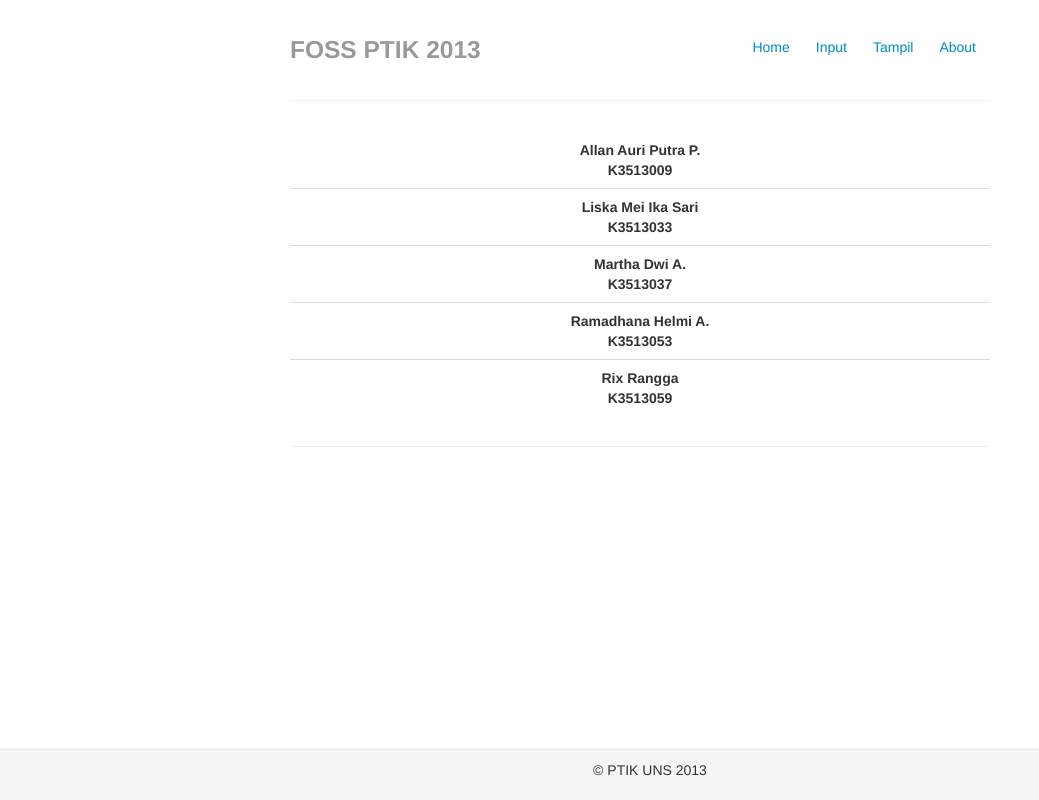
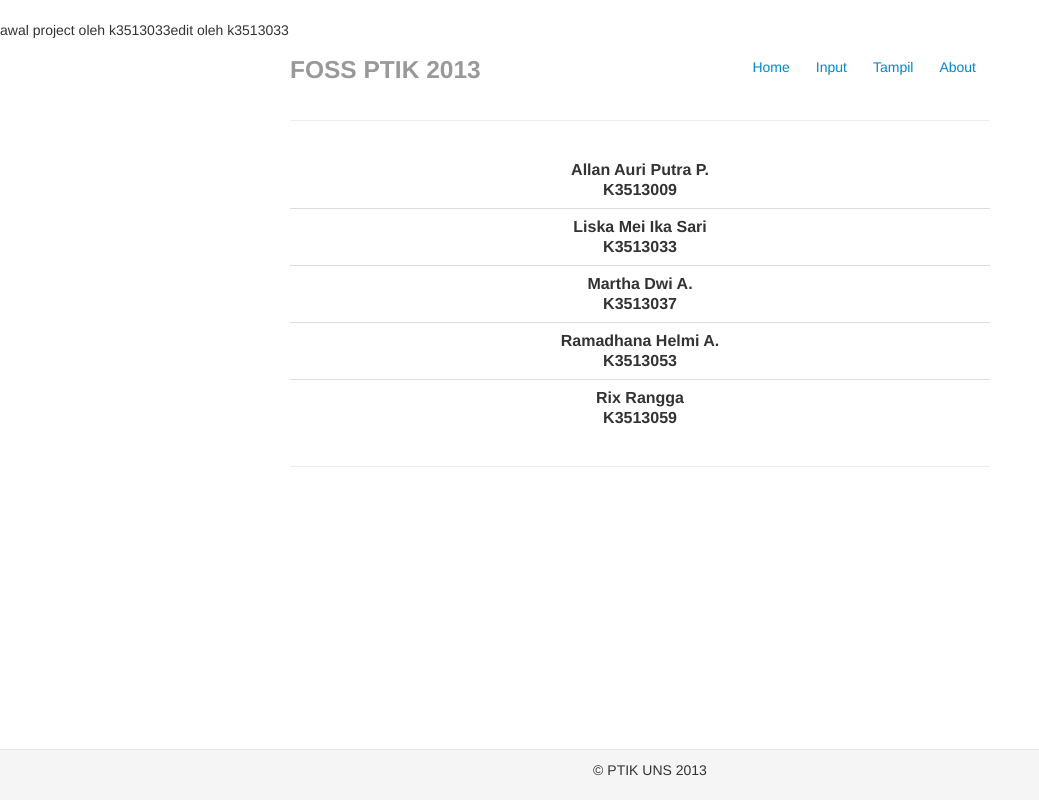
Before and after one commit to liskamey/K3513033, a CodeIgniter app: page /index.php/mahasiswa/about in a window 1280 px wide. Shown: the whole page, without its empty margins (0-1039 px from the left). Run offline with CodeIgniter, Linux system fonts and the light colour scheme; lists and menus that the app fills with data are empty.

Commit message:
Update index.php

```diff
--- a/index.php
+++ b/index.php
@@ -1,3 +1,7 @@
+<?php
+	echo "awal project oleh k3513033";
+	echo "edit oleh k3513033";
+?>
 <?php
 
 /*
```
